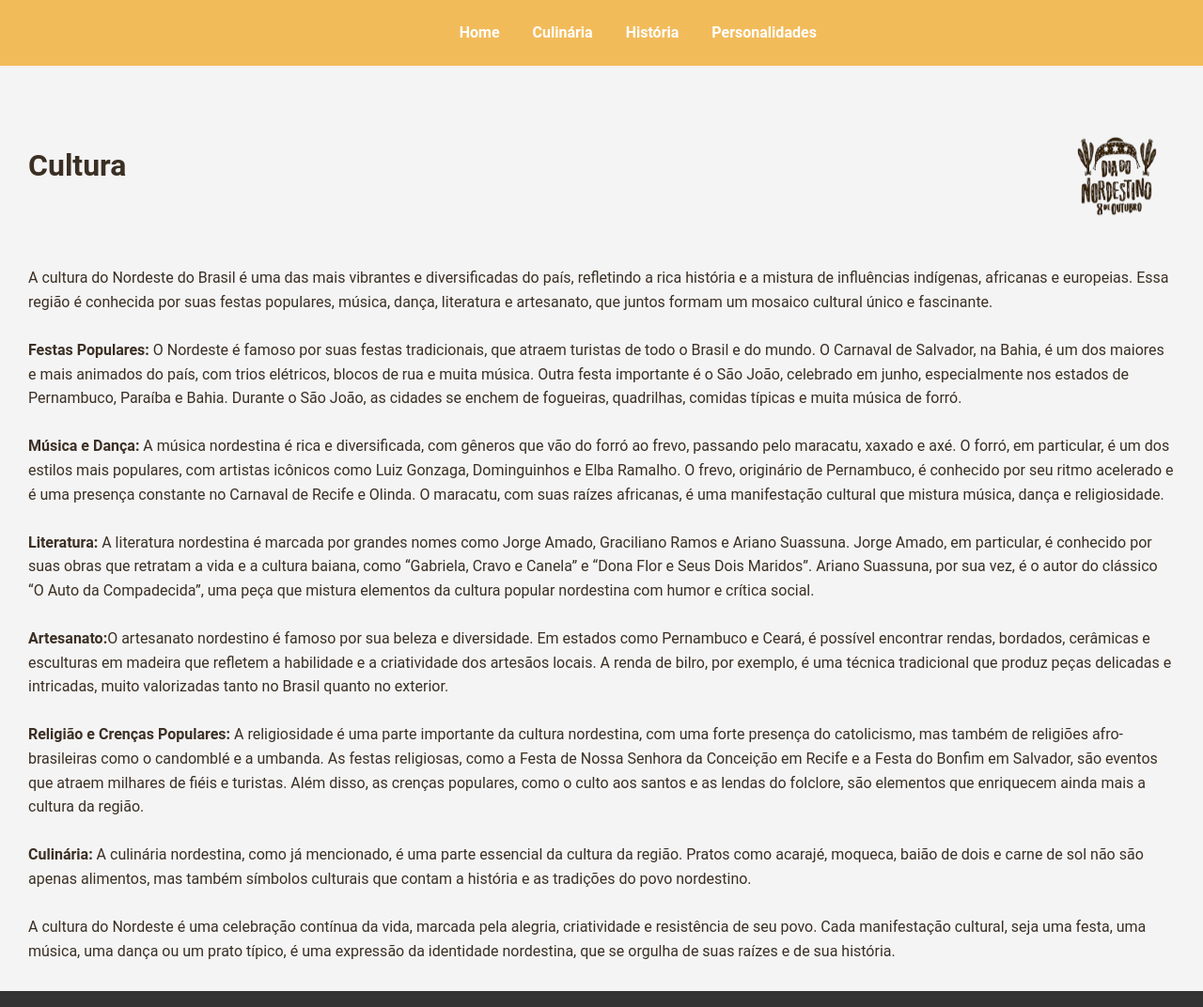
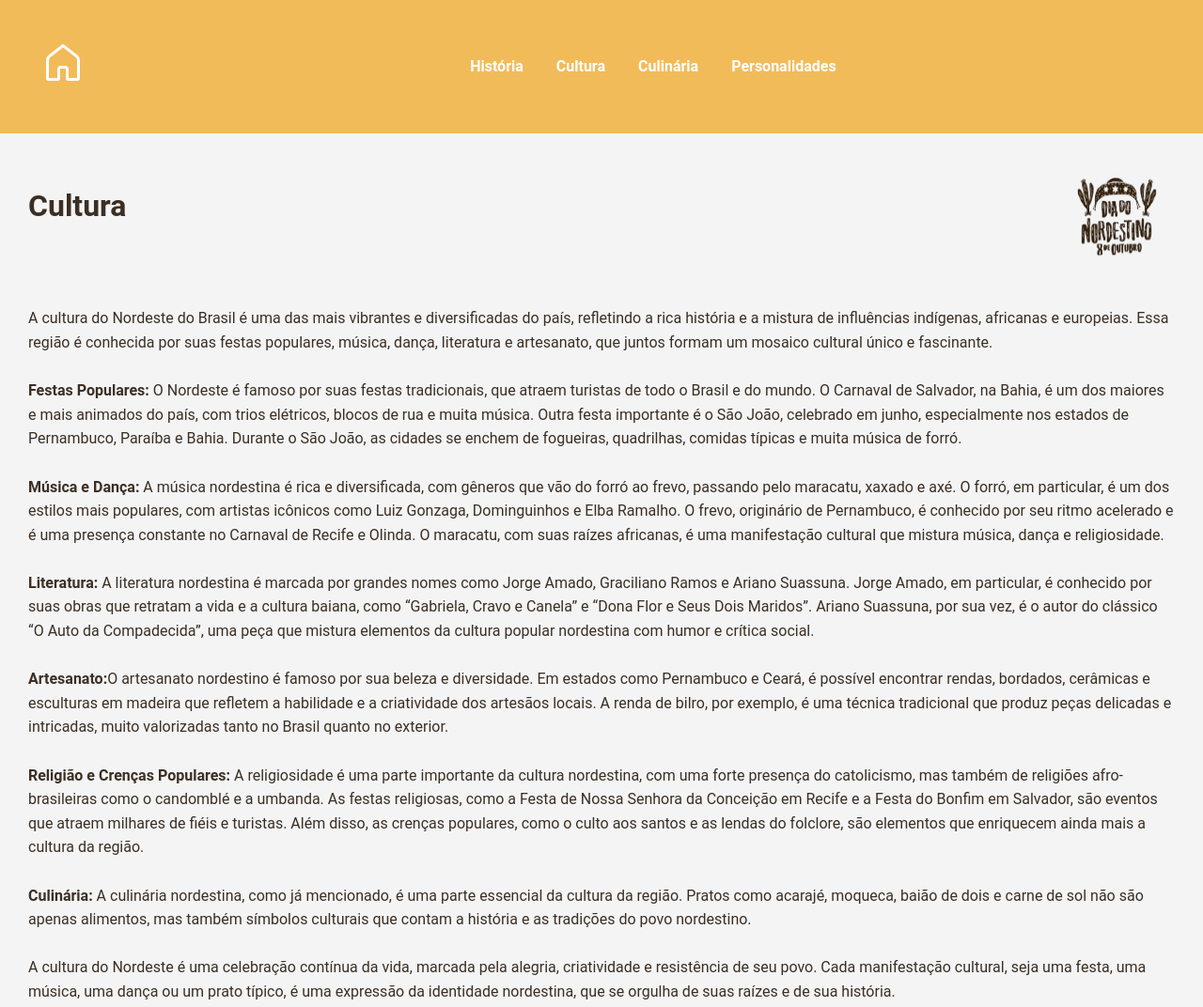
Before and after one commit to Louvpiie/Site-do-Dia-do-Nordestino, a plain HTML site: page cultura.html in a window 1280 px wide. Shown: the top 1072 px of the page at 94% size. Drawn offline with Linux system fonts and the light colour scheme.

Commit message:
Update cultura.html

```diff
--- a/cultura.html
+++ b/cultura.html
@@ -11,24 +11,28 @@
         <table>
             <tr>
                 <td width="55%">
+                    <a href="index.html">
+                        <img src="Imagens/home.png" alt="Logo" style="max-width: 75px; margin: 21px;">
+                    </a>
                 </td>
                 <td>
                     <nav>
                         <ul>
-                            <li><a href="index.html">Home</a></li>
+                            <li><a href="historia.html">História</a></li>
+                            <li><a href="cultura.html">Cultura</a></li>
                             <li><a href="culinaria.html">Culinária</a></li>
-                            <li><a href="historia.html">História</a></li>
                             <li><a href="personalidades.html">Personalidades</a></li>
                         </ul>
                     </nav>
                 </td>
             </tr>
-
         </table>
-        </header>
+    </header>
 
         <main>
-            <h1 style="margin: 30px;"><br>Cultura</h1>
+            <br><br>
+
+            <h1 style="margin: 30px; margin-top: -50px;"><br>Cultura</h1>
 
             <img src="Imagens/logo.png" width="100px" height="90px" style="margin-top: -90px; margin-right: 40px; float: right;" alt="Logo do site">
 
```
